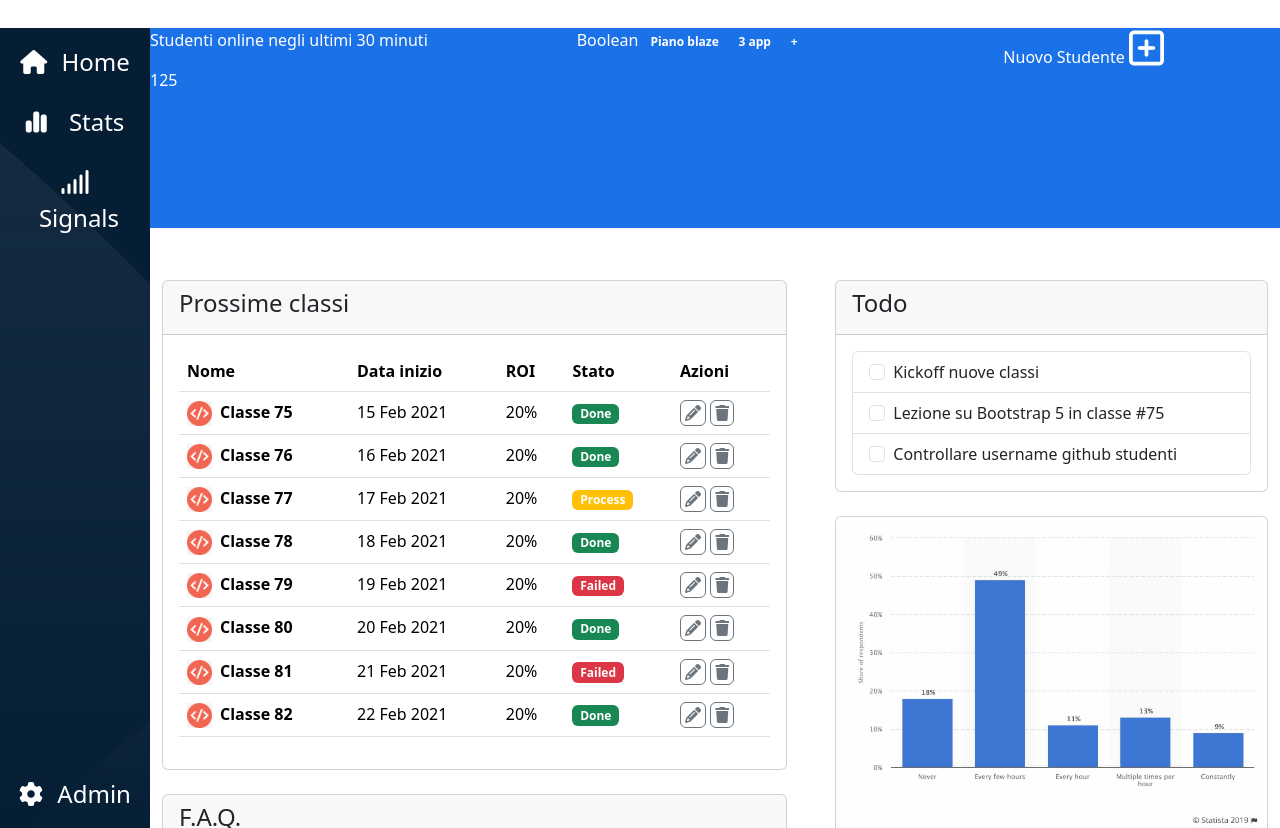
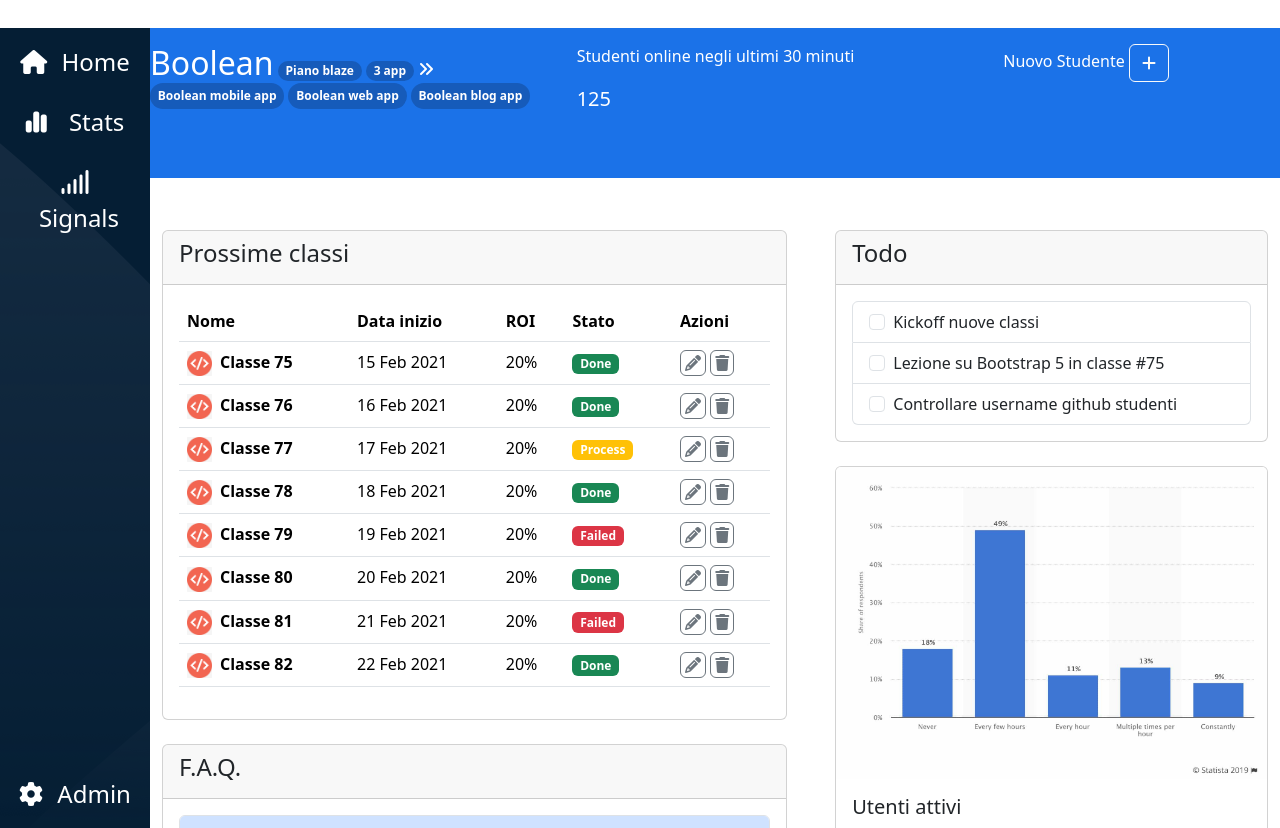
Before and after one commit to marianitadileo/html-css-bootstrap-dashboard, a plain HTML site: page index.html in a window 1280 px wide. Shown: the part 72-900 px from the top of the page. Drawn offline with nearby package versions, Linux system fonts and the light colour scheme.

Commit message:
add exercise

```diff
--- a/css/style.css
+++ b/css/style.css
@@ -38,7 +38,7 @@
 }
 
 .ms_content_top {
-    height: 200px;
+    height: 300px;
     width: 100vw;
     background-color: #1B72E8;
 }
@@ -47,6 +47,9 @@
     width: 25px;
 }
 
+.ms_badge {
+    background-color: #165BBA;
+}
 /* RESPONSIVE */
 @media screen and (min-width: 992px) {
     aside {
@@ -54,11 +57,30 @@
    }
 
    .main-content {
-    width: calc(100% - 150px);
+        width: calc(100% - 150px);
    }
 
    .ms_img_logo_lg {
-    width: 100%;
-    padding-top: 5px;
+        width: 100%;
+        padding-top: 5px;
+    }
 }
+
+@media screen and (min-width: 768px) {
+    .ms_content_top {
+        height: 150px;
+    }
 }
+
+.ms_aside_top div:hover {
+    background-color: rgb(255, 255, 255, 0.7);
+}
+
+.ms_aside_bot div:hover {
+    background-color: rgb(255, 255, 255, 0.7);
+
+}
+
+.badge:hover {
+    background-color: #123a71;
+}
--- a/index.html
+++ b/index.html
@@ -45,11 +45,9 @@
                 </div>
             </div>
 
-
         </header>
 
         <!-- MAIN -->
-
         <main class="d-flex">
             <!-- ASIDE -->
             <aside class="d-flex flex-column justify-content-between text-white fs-4 text-center">
@@ -69,8 +67,11 @@
 
                 </div>
                 <div class="ms_aside_bot pb-3">
-                    <i class="fa-solid fa-gear"></i>
-                    <span class="ps-2 d-none d-lg-inline-block">Admin</span>
+                    <div>
+                        <i class="fa-solid fa-gear"></i>
+                        <span class="ps-2 d-none d-lg-inline-block">Admin</span>
+                    </div>
+
                 </div>
 
             </aside>
@@ -78,22 +79,30 @@
             <!-- MAIN CONTENT -->
             <section class="main-content overflow-y-auto">
 
-                <section class="ms_content_top d-flex row flex-column flex-md-row-reverse text-white">
-                    <div class="col-4">
+                <section class="ms_content_top text-white row pt-3">
+
+                   <div class="col-12 col-md-4 order-md-3">
                         <span>Nuovo Studente</span>
-                        <span><i class="fa-regular fa-square-plus fs-1"></i></span>
-                    </div>
-                    <div class="col-4">
-                        Boolean
-                        <span class="badge rounded-pill">Piano blaze</span>
-                        <span class="badge rounded-pill">3 app</span>
-                        <span class="badge rounded-pill">+</span>
-                    </div>
-                    <div class="col-4">
-                        <p>Studenti online negli ultimi 30 minuti</p>
-                        <span>125</span>
+                        <button class="btn btn-outline-light"><i class="fa-solid fa-plus"></i></button>
 
-                    </div>
+                   </div>
+
+                   <div class="col-12 col-md-4 order-md-1 gap-3 ">
+                        <h2 class="d-inline text-white">Boolean</h2>
+                        <span class="badge rounded-pill ms_badge">Piano blaze</span>
+                        <span class="badge rounded-pill ms_badge">3 app</span>
+                        <span><i class="fa-solid fa-angles-right"></i></span>
+                        <span class="badge rounded-pill d-none d-lg-inline ms_badge">Boolean mobile app</span>
+                        <span class="badge rounded-pill d-none d-lg-inline ms_badge">Boolean web app</span>
+                        <span class="badge rounded-pill d-none d-lg-inline ms_badge">Boolean blog app</span>
+                        <span class="badge rounded-pill ms_badge d-lg-none">+</span>
+                   </div>
+                   <div class="col-12 col-md-4 order-md-2">
+                    <p>Studenti online negli ultimi 30 minuti</p>
+                    <span class="fs-5">125</span>
+                   </div>
+
+
                 </section>
 
                 <div class="ms_content_bot">
@@ -323,29 +332,9 @@
 
                 </div>
 
-
-
             </section>
 
         </main>
-
-
-
-
-
-
-
-
-
-
-
-
-
-
-
-
-
-
 
     </div>
     <script src="https://cdn.jsdelivr.net/npm/bootstrap@5.3.0-alpha1/dist/js/bootstrap.bundle.min.js"></script>
```
